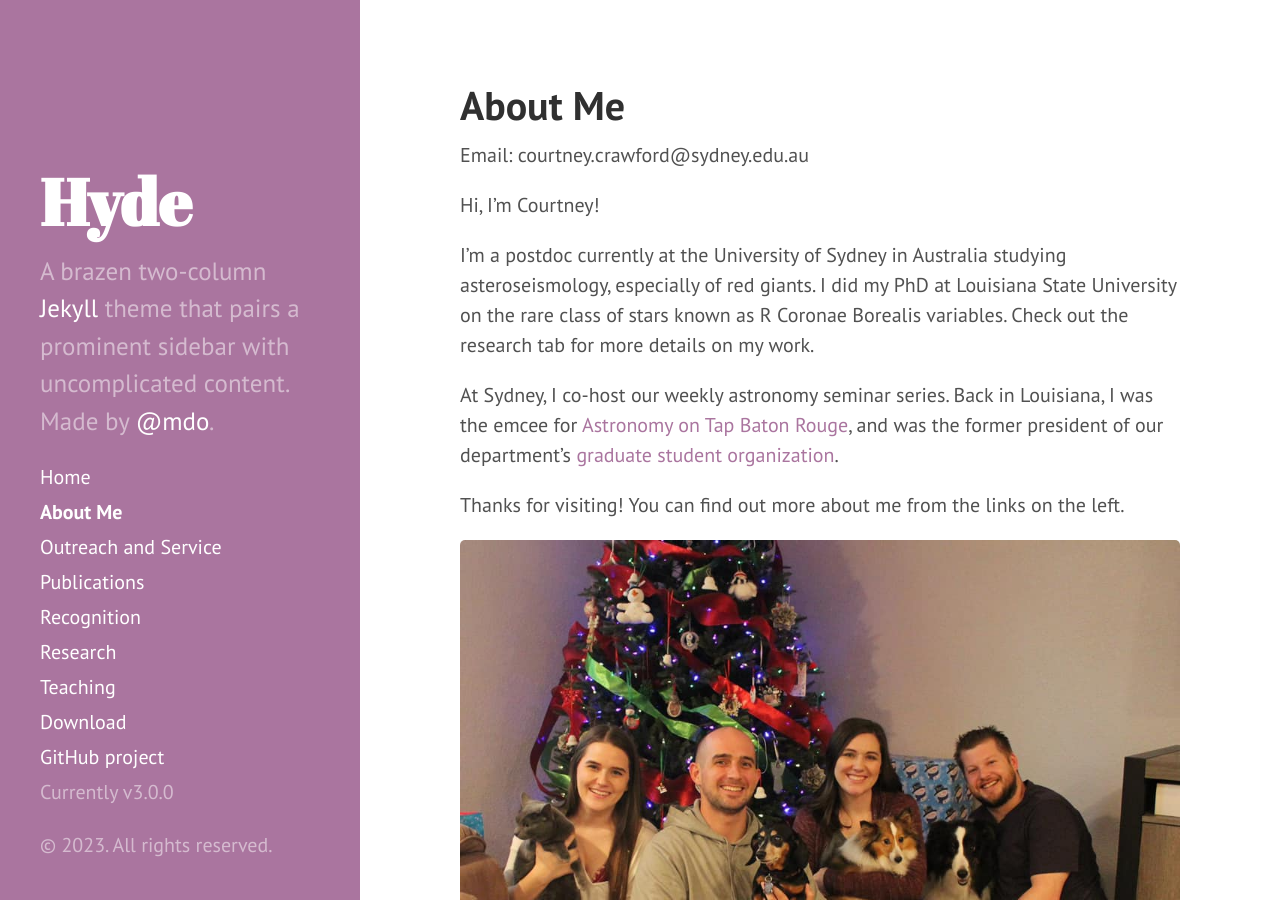
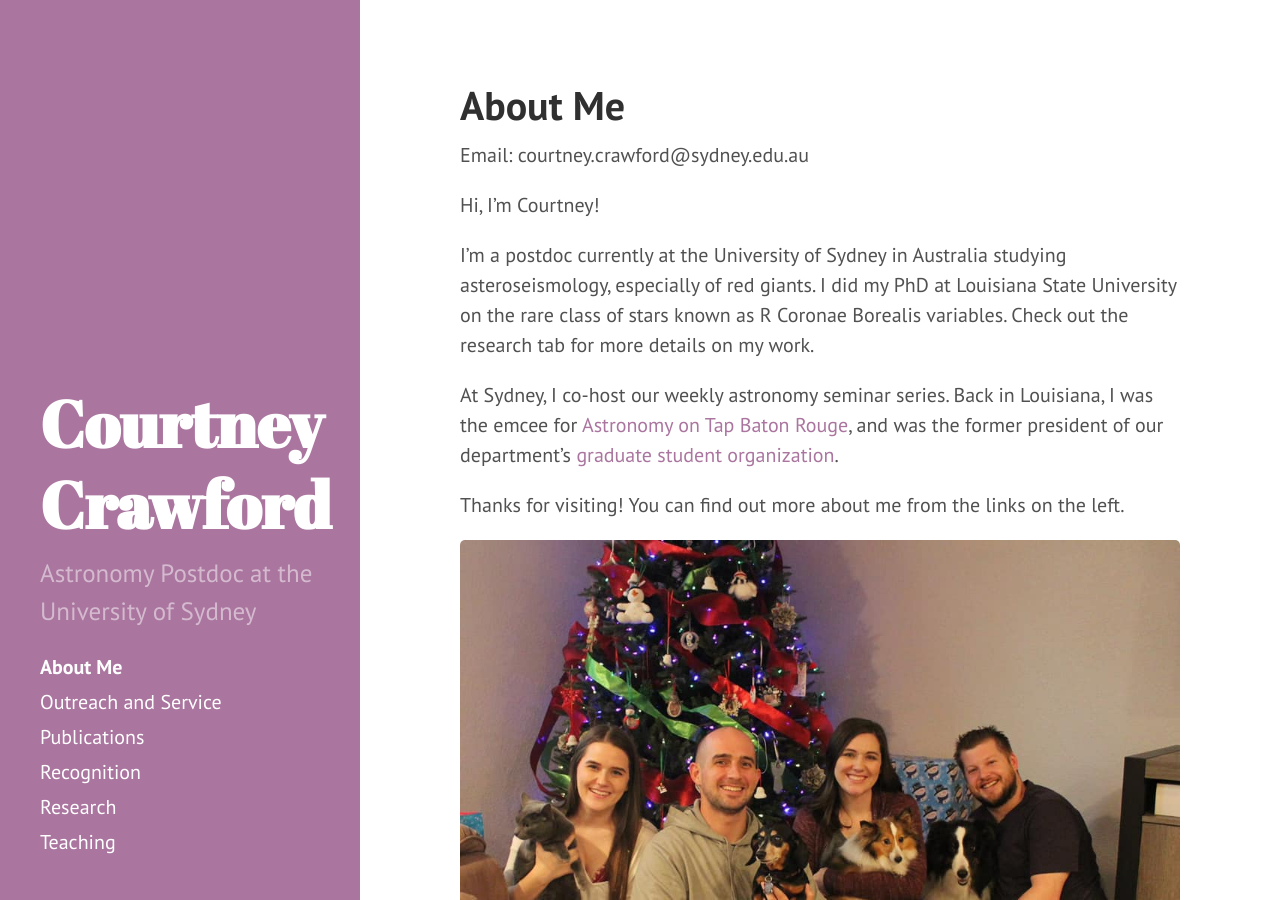
Before and after one commit to courtcraw/courtcraw.github.io, a Jekyll site: the page built from index.md, in a window 1280 px wide and 900 px high. Built offline with Jekyll 4.4.1, drawn with Linux system fonts in a browser that asks for light colours; the list of posts is cut into pages by our own code.

Commit message:
updating the sidebar

```diff
--- a/_config.yml
+++ b/_config.yml
@@ -1,15 +1,14 @@
 # Setup
-title:            Hyde
-tagline:          'A Jekyll theme'
-description:      'A brazen two-column <a href="https://jekyllrb.com" target="_blank">Jekyll</a> theme that pairs a prominent sidebar with uncomplicated content. Made by <a href="https://twitter.com/mdo" target="_blank">@mdo</a>.'
-url:              https://hyde.getpoole.com
+title:            Courtney Crawford
+description:      'Astronomy Postdoc at the University of Sydney'
+url:              https://courtcraw.github.io
 baseurl:          ''
 paginate:         5
 
 # About and contact
 author:
-  name:           'Mark Otto'
-  url:            https://twitter.com/mdo
+  name:           'Courtney Crawford'
+  url:            https://twitter.com/court_craw
 
 # Gems
 plugins:
--- a/_includes/sidebar.html
+++ b/_includes/sidebar.html
@@ -10,7 +10,6 @@
     </div>
 
     <nav class="sidebar-nav">
-      <a class="sidebar-nav-item{% if page.title == "Home" %} active{% endif %}" href="{{ site.baseurl }}">Home</a>
 
       {% comment %}
         The code below dynamically generates a sidebar nav of pages with
@@ -26,11 +25,8 @@
         {% endif %}
       {% endfor %}
 
-      <a class="sidebar-nav-item" href="{{ site.github.repo }}/archive/v{{ site.version }}.zip">Download</a>
-      <a class="sidebar-nav-item" href="{{ site.github.repo }}">GitHub project</a>
-      <span class="sidebar-nav-item">Currently v{{ site.version }}</span>
     </nav>
 
-    <p>&copy; {{ site.time | date: '%Y' }}. All rights reserved.</p>
+
   </div>
 </div>
```
